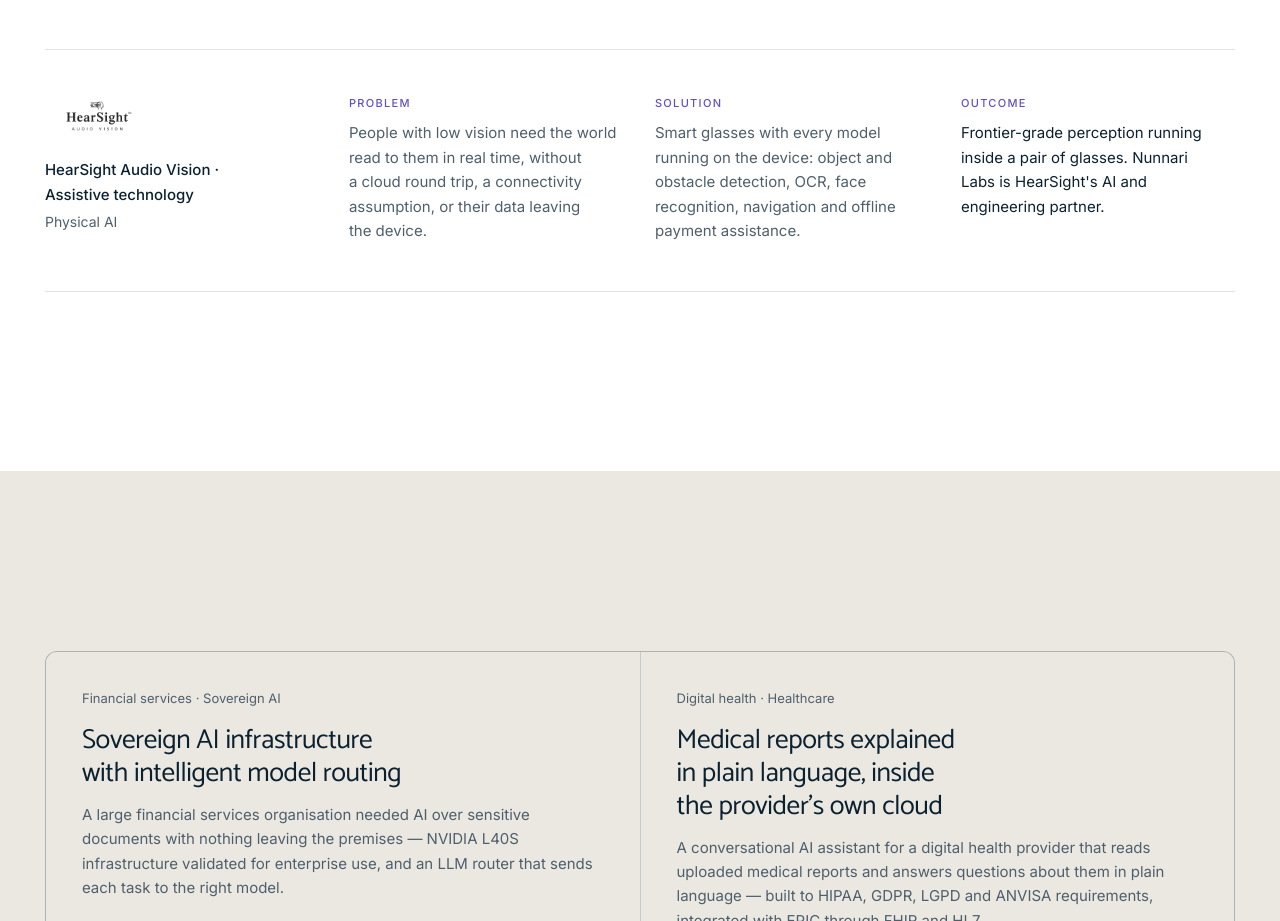
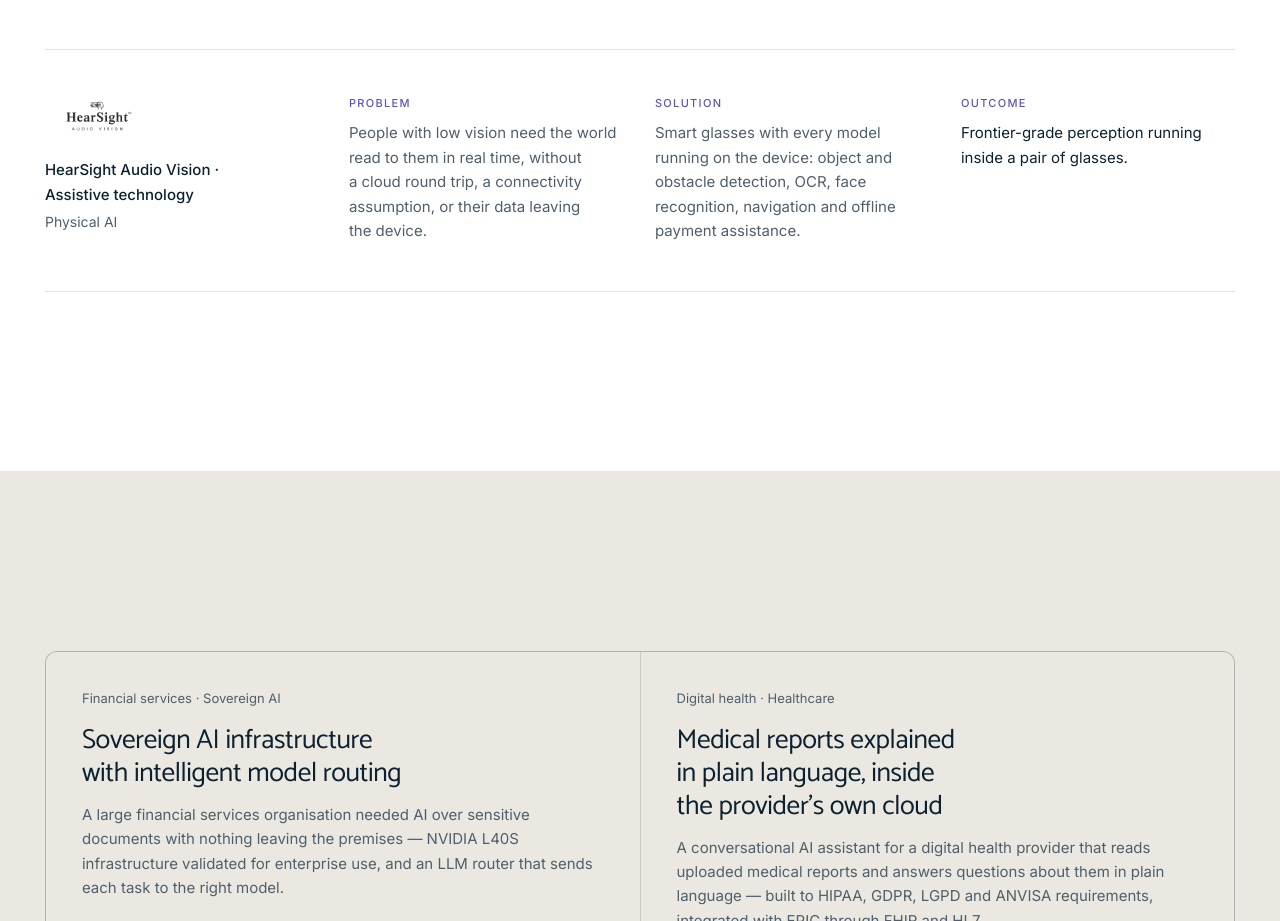
Before and after one commit to 1Goutham/Deepweaver-Demo, a Next.js app: page /outcomes in a window 1280 px wide. Shown: the part 1760-2681 px from the top of the page. Built offline with nearby package versions, Linux system fonts and the light colour scheme; no server answers.

Commit message:
Flagship stories: HearSight outcome without the partner line
Co-Authored-By: Claude Fable 5.1 <noreply@anthropic.com>
Claude-Session: https://claude.ai/code/session_01GKrjJomqxogGrCNvmCvR4p

```diff
--- a/src/content/outcomes.ts
+++ b/src/content/outcomes.ts
@@ -65,6 +65,6 @@ export const flagshipStories: Flagship[] = [
     pillar: "Physical AI",
     problem: "People with low vision need the world read to them in real time, without a cloud round trip, a connectivity assumption, or their data leaving the device.",
     solution: "Smart glasses with every model running on the device: object and obstacle detection, OCR, face recognition, navigation and offline payment assistance.",
-    outcome: "Frontier-grade perception running inside a pair of glasses. Nunnari Labs is HearSight's AI and engineering partner.",
+    outcome: "Frontier-grade perception running inside a pair of glasses.",
   },
 ];
```
